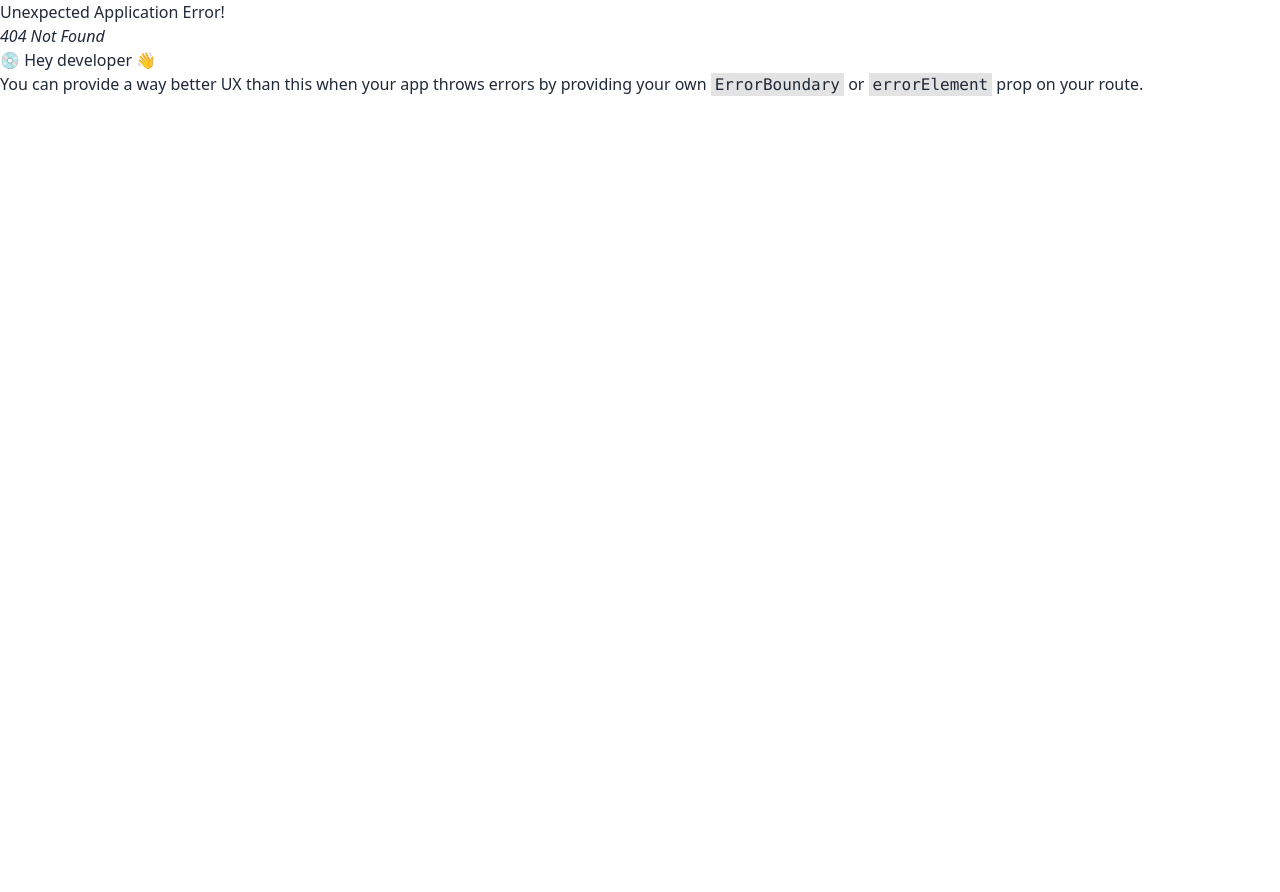
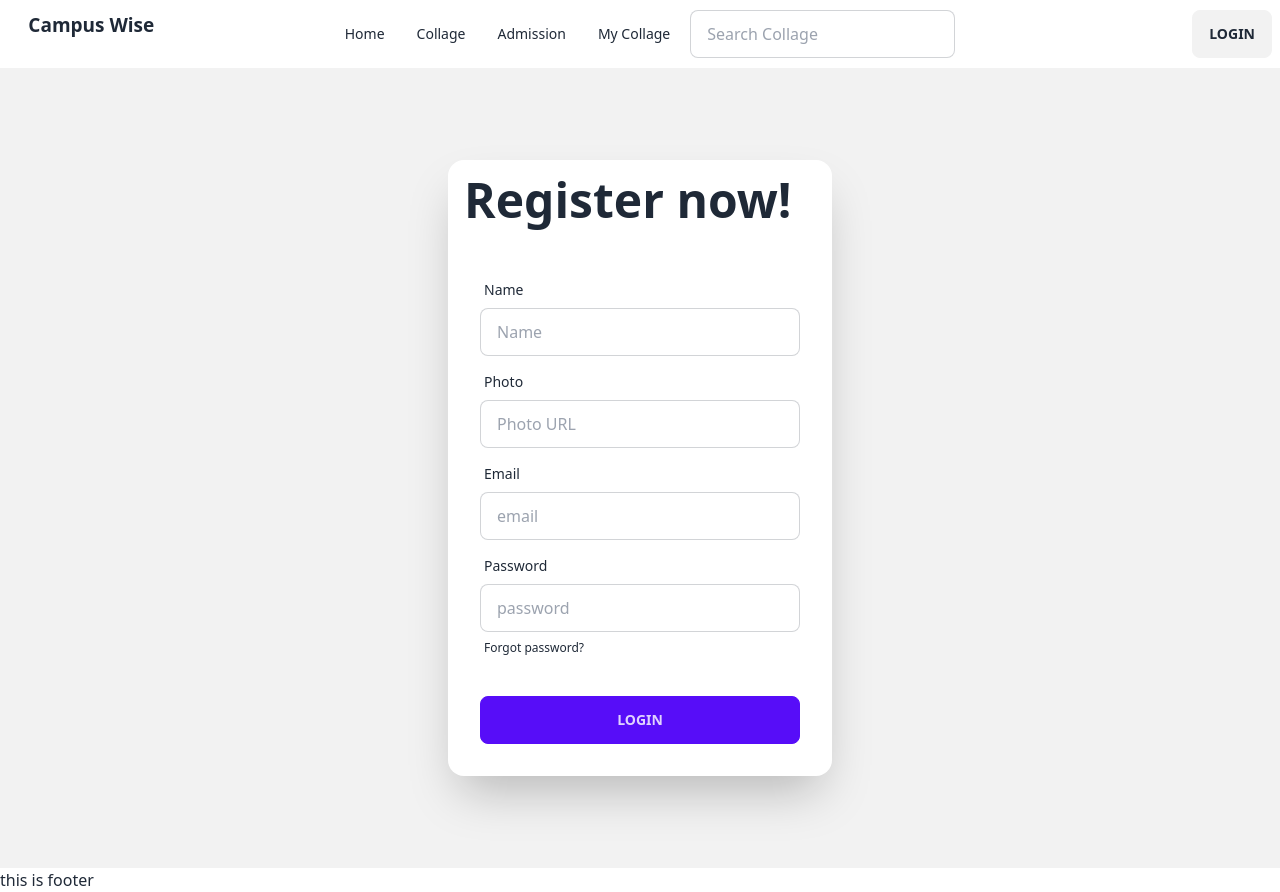
Before and after one commit to ptan01/campus-wise-client, a React (Vite) app: page /register in a window 1280 px wide. Before the commit this address had no page. Before the commit the page ends 800 px from the top, so only its background shows below. Built offline with nearby package versions, Linux system fonts and the light colour scheme; no server answers.

Commit message:
firebase install and login and register funtionality complite

```diff
--- a/package.json
+++ b/package.json
@@ -11,6 +11,7 @@
   },
   "dependencies": {
     "axios": "^1.4.0",
+    "firebase": "^10.1.0",
     "react": "^18.2.0",
     "react-dom": "^18.2.0",
     "react-router-dom": "^6.14.2",
--- /dev/null
+++ b/src/login&registerPage/Login.jsx
@@ -0,0 +1,60 @@
+import { useContext } from "react";
+import { Link } from "react-router-dom";
+import { AuthContext } from "../provider/AuthProvider";
+
+const Login = () => {
+
+    const { loginUser } = useContext(AuthContext)
+
+    const handleLogin = (e) => {
+        e.preventDefault()
+        const email = e.target.email.value;
+        const pass = e.target.password.value;
+        loginUser(email, pass)
+            .then(result => {
+                console.log(result.user)
+            })
+            .catch(err => {
+                console.log(err.message)
+            })
+        console.log(email, pass)
+    }
+
+
+
+    return (
+        <div className="hero min-h-screen bg-base-200">
+            <div className="w-full max-w-sm">
+                <div className="card flex-shrink-0 w-full max-w-sm shadow-2xl bg-base-100">
+                    <h1 className="text-5xl p-4 font-bold">Login now!</h1>
+                    <form onSubmit={handleLogin} className="card-body">
+                        <div className="form-control">
+                            <label className="label">
+                                <span className="label-text">Email</span>
+                            </label>
+                            <input type="email" name="email" placeholder="email" className="input input-bordered" />
+                        </div>
+                        <div className="form-control">
+                            <label className="label">
+                                <span className="label-text">Password</span>
+                            </label>
+                            <input type="password" name="password" placeholder="password" className="input input-bordered" />
+                            <label className="label">
+                                <a href="#" className="label-text-alt link link-hover">Forgot password?</a>
+                            </label>
+                            <label className="label">
+                                <p className="label-text-alt">New here please <Link className="link link-hover" to="/register">Register</Link></p>
+
+                            </label>
+                        </div>
+                        <div className="form-control mt-6">
+                            <button className="btn btn-primary">Login</button>
+                        </div>
+                    </form>
+                </div>
+            </div>
+        </div>
+    );
+};
+
+export default Login;
--- /dev/null
+++ b/src/login&registerPage/Register.jsx
@@ -0,0 +1,74 @@
+import { useContext } from "react";
+import { AuthContext } from "../provider/AuthProvider";
+
+const Register = () => {
+
+    const {createUser} = useContext(AuthContext)
+
+    // asdfF#
+
+    const handleRegister = (e)=>{
+        e.preventDefault()
+        const name = e.target.name.value ;
+        const photo = e.target.photo.value ;
+        const email = e.target.email.value ;
+        const pass = e.target.password.value ;
+
+        createUser(email, pass)
+        .then(result => {
+            console.log(result.user)
+        })
+        .catch(err =>{
+            console.log(err.message)
+        })
+
+        console.log(name,photo,email,pass)
+    }
+
+
+
+    return (
+        <div className="hero min-h-screen bg-base-200">
+            <div className="w-full max-w-sm">
+
+                <div className="card flex-shrink-0 w-full  shadow-2xl bg-base-100">
+                <h1 className="text-5xl font-bold p-4">Register now!</h1>
+                    <form onSubmit={handleRegister} className="card-body">
+                        <div className="form-control">
+                            <label className="label">
+                                <span className="label-text">Name</span>
+                            </label>
+                            <input type="text" name="name" placeholder="Name" className="input input-bordered" />
+                        </div>
+                        <div className="form-control">
+                            <label className="label">
+                                <span className="label-text">Photo</span>
+                            </label>
+                            <input type="text" name="photo" placeholder="Photo URL" className="input input-bordered" />
+                        </div>
+                        <div className="form-control">
+                            <label className="label">
+                                <span className="label-text">Email</span>
+                            </label>
+                            <input type="email" name="email" placeholder="email" className="input input-bordered" required />
+                        </div>
+                        <div className="form-control">
+                            <label className="label">
+                                <span className="label-text">Password</span>
+                            </label>
+                            <input type="password" name="password" placeholder="password" className="input input-bordered" required />
+                            <label className="label">
+                                <a href="#" className="label-text-alt link link-hover">Forgot password?</a>
+                            </label>
+                        </div>
+                        <div className="form-control mt-6">
+                            <button className="btn btn-primary">Login</button>
+                        </div>
+                    </form>
+                </div>
+            </div>
+        </div>
+    );
+};
+
+export default Register;
--- a/src/main.jsx
+++ b/src/main.jsx
@@ -9,6 +9,9 @@
 import SearchDataProvider from './provider/searchDataProvider'
 import Admission from './page/admission/Admission'
 import Application from './page/appllication/Application'
+import Login from './login&registerPage/Login'
+import Register from './login&registerPage/Register'
+import AuthProvider from './provider/AuthProvider'
 
 const router = createBrowserRouter([
   {
@@ -30,12 +33,20 @@
       },
       {
         path: '/admission',
-        element:<Admission></Admission>
+        element: <Admission></Admission>
       },
       {
         path: '/admission/:id',
         element: <Application></Application>,
-        loader: ({params})=> fetch(`http://localhost:5000/admissions/${params.id}`)
+        loader: ({ params }) => fetch(`http://localhost:5000/admissions/${params.id}`)
+      },
+      {
+        path: '/login',
+        element: <Login></Login>
+      },
+      {
+        path: '/register',
+        element: <Register></Register>
       }
     ]
   }
@@ -43,8 +54,10 @@
 
 ReactDOM.createRoot(document.getElementById('root')).render(
   <React.StrictMode>
-    <SearchDataProvider>
-      <RouterProvider router={router}></RouterProvider>
-    </SearchDataProvider>
+    <AuthProvider>
+      <SearchDataProvider>
+        <RouterProvider router={router}></RouterProvider>
+      </SearchDataProvider>
+    </AuthProvider>
   </React.StrictMode>,
 )
--- a/src/page/appllication/Application.jsx
+++ b/src/page/appllication/Application.jsx
@@ -1,10 +1,15 @@
+import { useContext } from "react";
 import { useLoaderData } from "react-router-dom";
+import { AuthContext } from "../../provider/AuthProvider";
 
 const Application = () => {
 
+    const {user} = useContext(AuthContext)
     const appliedCollage = useLoaderData()
 
     console.log(appliedCollage)
+
+    console.log(user)
 
 
     return (
--- a/src/page/home/Home.jsx
+++ b/src/page/home/Home.jsx
@@ -8,7 +8,6 @@
     const { searchData } = useContext(SearchContext)
 
     console.log(searchData)
-
 
     return (
         <div>
--- /dev/null
+++ b/src/provider/AuthProvider.jsx
@@ -0,0 +1,48 @@
+import { createContext, useEffect, useState } from 'react';
+import { createUserWithEmailAndPassword, getAuth, onAuthStateChanged, signInWithEmailAndPassword } from "firebase/auth";
+import app from '../firebase/firebase.config';
+
+export const AuthContext = createContext()
+
+const auth = getAuth(app)
+
+const AuthProvider = ({children}) => {
+
+    const [user, setUser] = useState(null)
+    const [loading, setLoading] = useState(true)
+
+    const createUser = (email, pass) =>{
+       setLoading(true)
+       return createUserWithEmailAndPassword(auth, email, pass)
+    }
+
+    const loginUser = (email, pass) => {
+        setLoading(true)
+        return signInWithEmailAndPassword(auth, email, pass)
+    }
+
+    useEffect(()=>{
+        const unsubscribe = onAuthStateChanged(auth, logedUser=>{
+            setUser(logedUser)
+            setLoading(false)
+            console.log(logedUser)
+        })
+        return ()=> unsubscribe()
+    }, [])
+
+    const authInfo = {
+        user,
+        loading,
+        createUser,
+        loginUser
+    }
+
+
+    return (
+        <AuthContext.Provider value={authInfo}>
+            {children}
+        </AuthContext.Provider>
+    );
+};
+
+export default AuthProvider;
--- a/src/sharedSection/Navbar.jsx
+++ b/src/sharedSection/Navbar.jsx
@@ -1,11 +1,12 @@
 import { useContext } from "react";
 import { Link } from "react-router-dom";
 import { SearchContext } from "../provider/searchDataProvider";
+import { AuthContext } from "../provider/AuthProvider";
 
 const Navbar = () => {
 
+    const {user} = useContext(AuthContext)
 
-    // const [inputValue, setInputValue] = useState('');
     const { setSearchData } = useContext(SearchContext)
 
 
@@ -57,7 +58,7 @@
                     <input type="text" onBlur={handleChange} placeholder="Search Collage" className="input input-bordered w-24 md:w-auto" />
                 </div>
                 <div className="navbar-end">
-                    <a className="btn">Login</a>
+                    {user ? <Link to="/userProfile">{user?.email}</Link> : <Link to='/login' className="btn">Login</Link>}
                 </div>
             </div>
         </nav>
```
Also changed, not shown: 2 other files (tests, documents, lock files or other folders).
